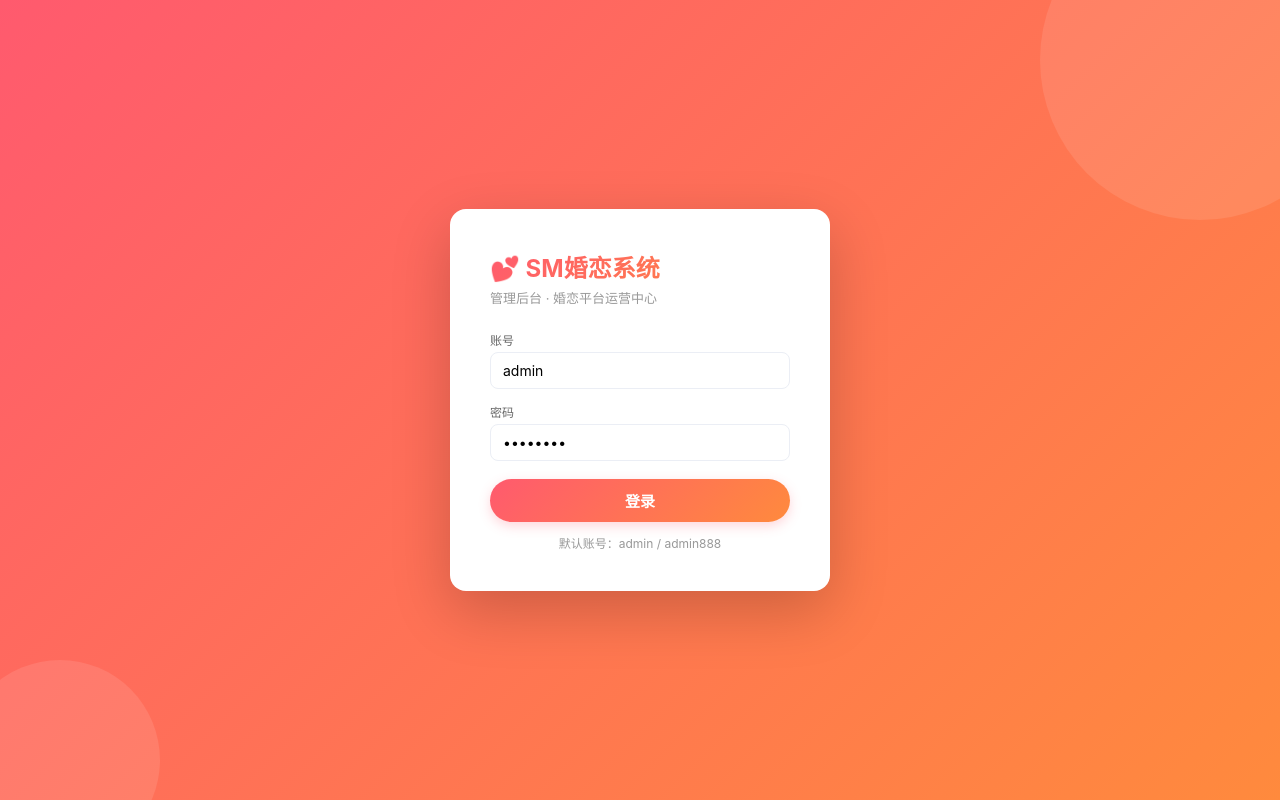
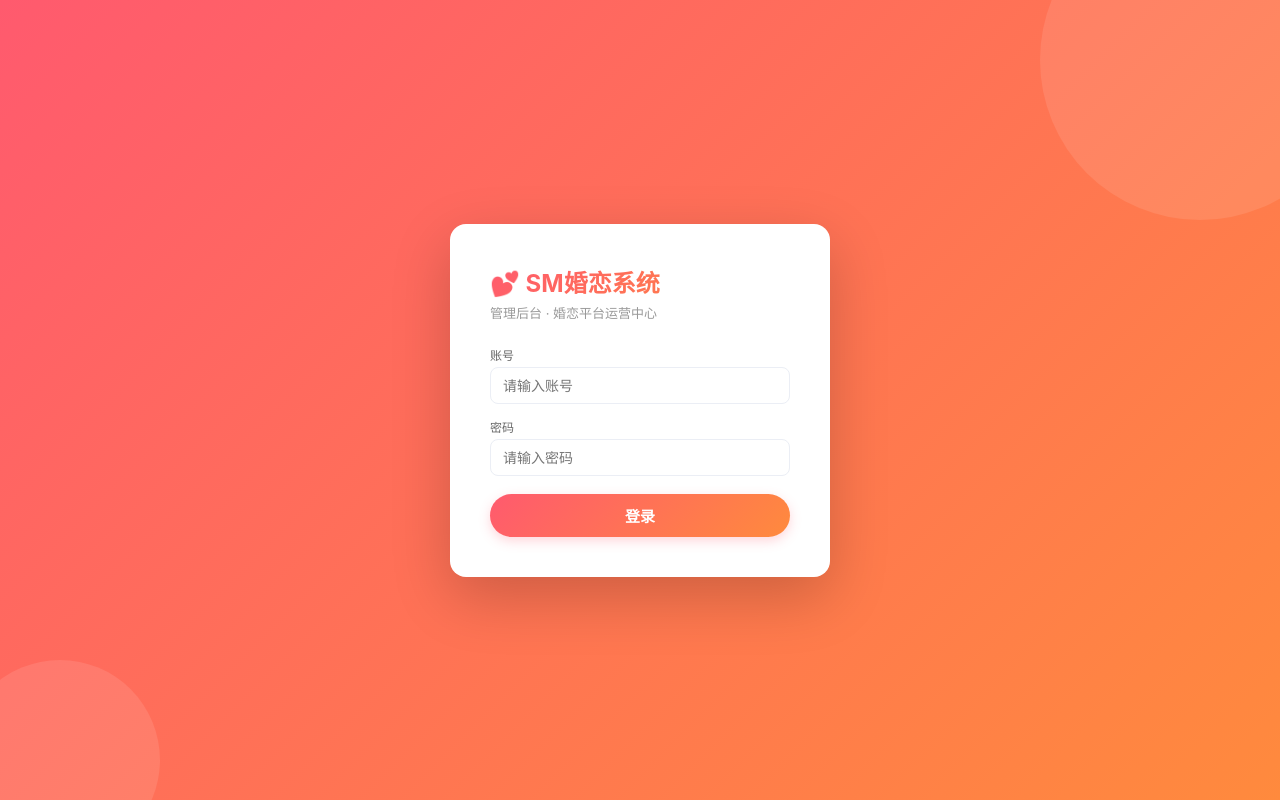
Before and after one commit to qingxukong54-maker/starmeet, a website: page admin/index.html in a window 1280 px wide. Drawn offline with Linux system fonts and the light colour scheme.

Commit message:
chore: 后台登录框移除默认账号明文与提示，提升安全性
Co-Authored-By: WorkBuddy <workbuddy@tencent.com>

```diff
--- a/admin/index.html
+++ b/admin/index.html
@@ -12,10 +12,9 @@
     <div class="login-card">
       <h1>💕 SM婚恋系统</h1>
       <p class="subtitle">管理后台 · 婚恋平台运营中心</p>
-      <div class="form-group"><label>账号</label><input id="loginUser" value="admin"></div>
-      <div class="form-group"><label>密码</label><input id="loginPwd" type="password" value="admin888"></div>
+      <div class="form-group"><label>账号</label><input id="loginUser" placeholder="请输入账号"></div>
+      <div class="form-group"><label>密码</label><input id="loginPwd" type="password" placeholder="请输入密码"></div>
       <button class="primary-btn" onclick="Admin.login()">登录</button>
-      <div class="login-tip">默认账号：admin / admin888</div>
     </div>
   </div>
 
```
Also changed, not shown: admin/index_survey_integrated.html (+2 -3 lines).
